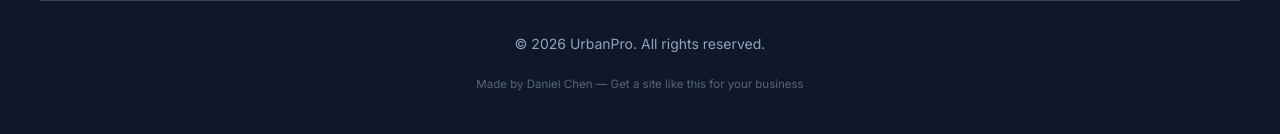
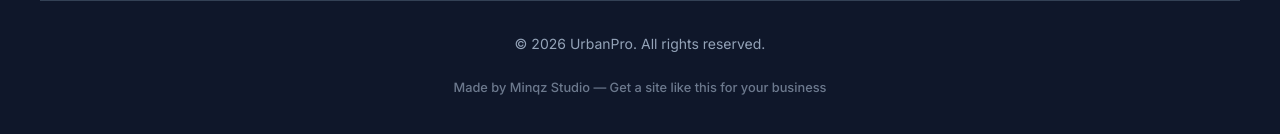
Before and after one commit to minqz2009/UrbanPro, a React (Vite) app: page /building-reno in a window 1280 px wide. Shown: the part 2163-2297 px from the top of the page. Built offline with nearby package versions, Linux system fonts and the light colour scheme.

Commit message:
Update footer credit: Made by Minqz Studio, larger and more visible
Co-Authored-By: Claude Opus 4.7 <noreply@anthropic.com>

```diff
--- a/src/App.tsx
+++ b/src/App.tsx
@@ -205,11 +205,11 @@ const Footer = () => {
       <div className="container" style={{ marginTop: '4rem', paddingTop: '2rem', borderTop: '1px solid var(--color-border)', textAlign: 'center', color: 'var(--color-text-muted)', fontSize: '0.875rem' }}>
         &copy; {new Date().getFullYear()} UrbanPro. All rights reserved.
       </div>
-      <div className="container" style={{ marginTop: '1rem', textAlign: 'center' }}>
-        <a href="mailto:MINQZ2009@gmail.com?subject=Website%20Inquiry" style={{ color: 'var(--color-text-muted)', fontSize: '0.72rem', textDecoration: 'none', opacity: 0.55 }}
+      <div className="container" style={{ marginTop: '1.25rem', textAlign: 'center' }}>
+        <a href="mailto:MINQZ2009@gmail.com?subject=Website%20Inquiry" style={{ color: 'var(--color-text-muted)', fontSize: '0.8rem', textDecoration: 'none', opacity: 0.7, fontWeight: 500 }}
            onMouseEnter={e => (e.currentTarget.style.opacity = '1')}
-           onMouseLeave={e => (e.currentTarget.style.opacity = '0.55')}>
-          Made by Daniel Chen &mdash; Get a site like this for your business
+           onMouseLeave={e => (e.currentTarget.style.opacity = '0.7')}>
+          Made by Minqz Studio &mdash; Get a site like this for your business
         </a>
       </div>
     </footer>
```
